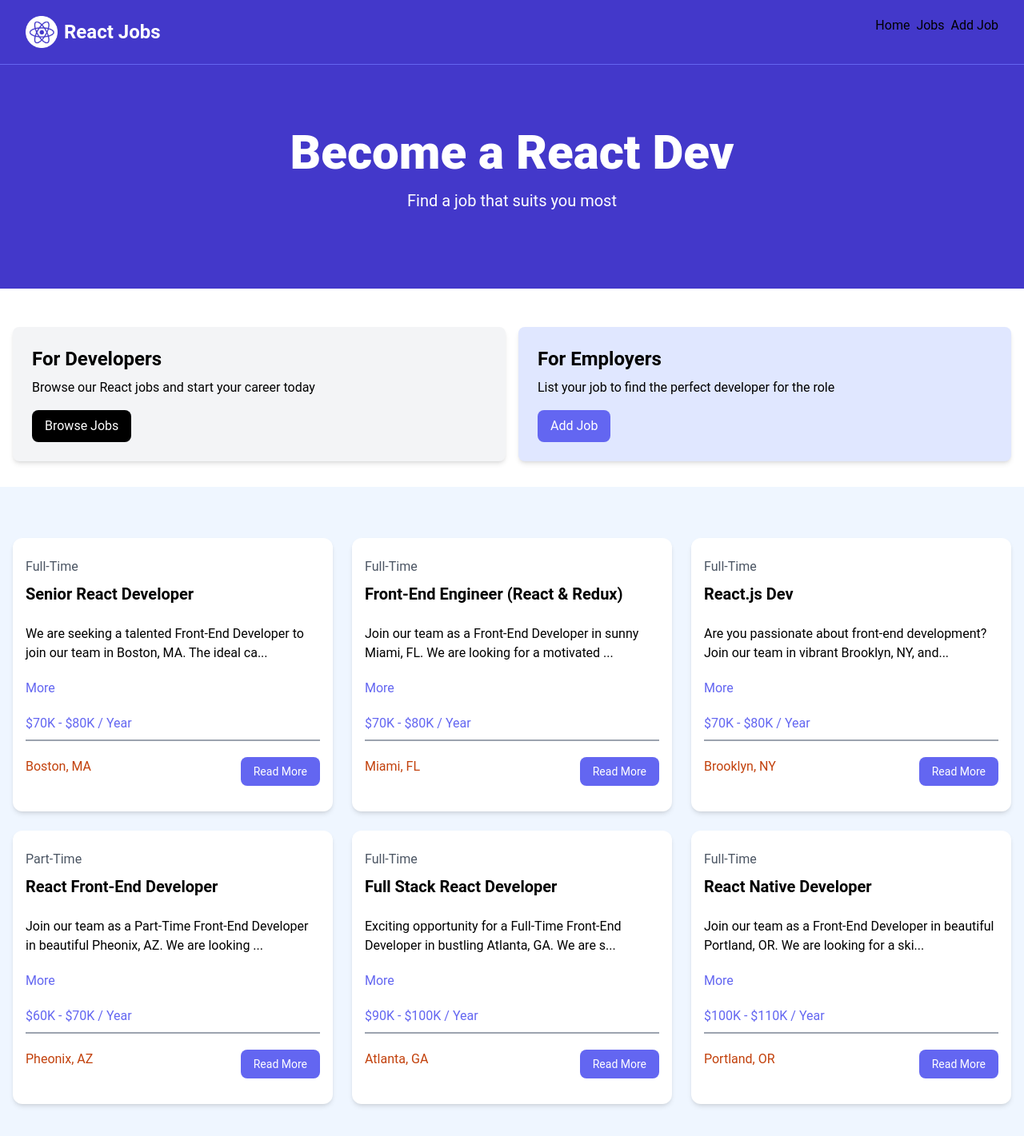
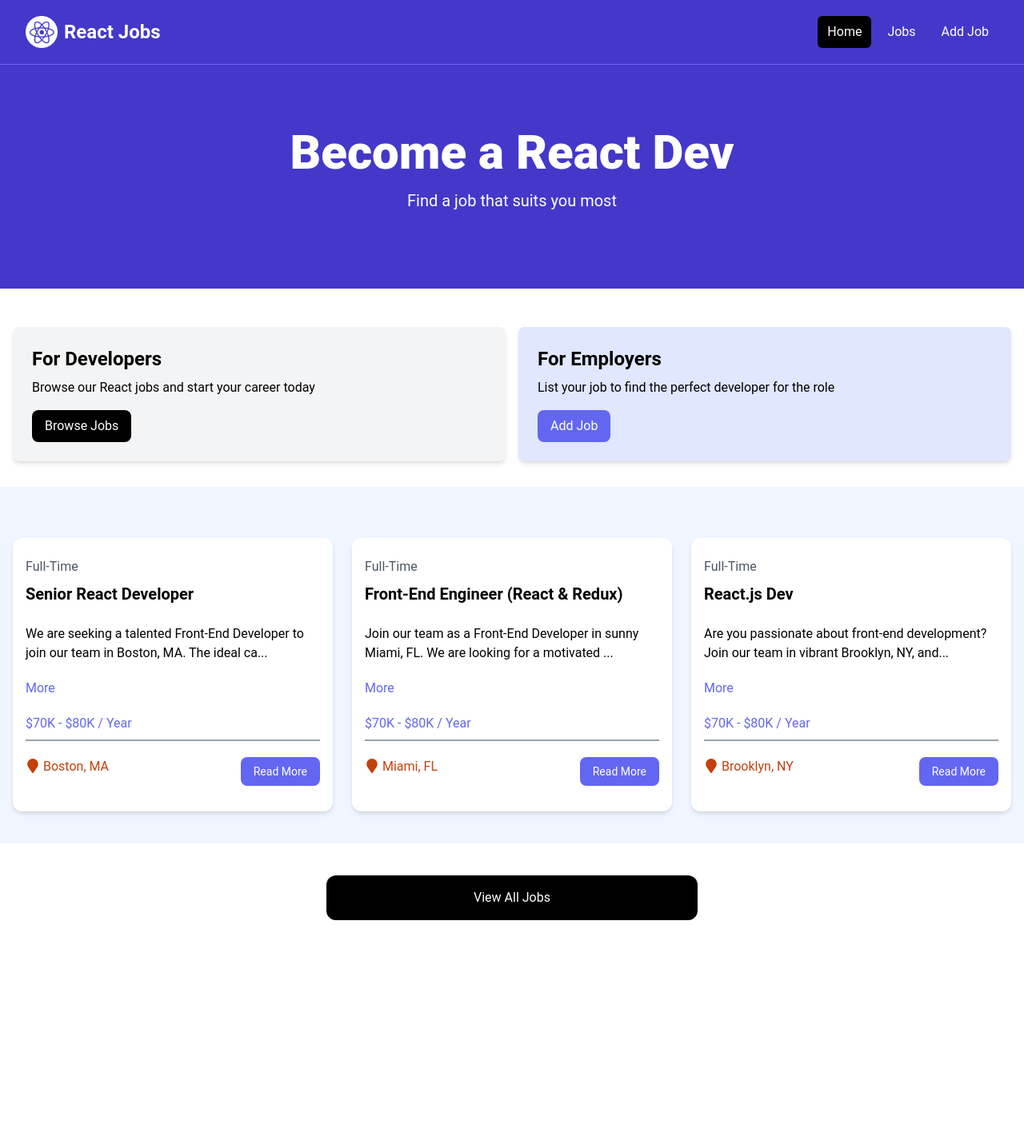
Before and after one commit to Awaisqadri22/traversy-react, a React (Vite) app: page / in a window 1280 px wide. Shown: the whole page at 80% size. After the commit the page ends 1191 px from the top, so only its background shows below. Built offline with nearby package versions, Linux system fonts and the light colour scheme.

Commit message:
layouts and pages learn

```diff
--- a/src/App.jsx
+++ b/src/App.jsx
@@ -1,20 +1,27 @@
-import React from 'react';
-import Navbar from './components/Navbar';
-import Hero from './components/Hero';
-import HomeCards from './components/HomeCards';
-import JobListings from './components/JobListings';
-
-
+import {
+  Route,
+  createBrowserRouter,
+  createRoutesFromElements,
+  RouterProvider,
+} from "react-router-dom";
+import React from "react";
+import MainLayout from "./layouts/MainLayout";
+import HomePage from "./pages/HomePage";
+import JobsPage from "./pages/JobsPage";
+import NotFoundPage from "./pages/NotFoundPage";
 
 const App = () => {
-  return (
-    <>
-    <Navbar/>
-    <Hero/>
-    <HomeCards/>
-    <JobListings/>
-    </>
-  )
-}
+  const router = createBrowserRouter(
+    createRoutesFromElements(
+      <Route path="/" element={<MainLayout />}>
+        <Route index element={<HomePage />} />
+        <Route path="/jobs" element={<JobsPage />} />
+        <Route path="*" element={<NotFoundPage />} />
+      </Route>
+    )
+  );
 
-export default App
+  return <RouterProvider router={router} />;
+};
+
+export default App;
--- a/src/components/JobListing.jsx
+++ b/src/components/JobListing.jsx
@@ -1,5 +1,7 @@
 import React from "react";
+import { FaMapMarker } from "react-icons/fa";
 import { useState } from "react";
+import { Link } from "react-router-dom";
 
 const JobListing = ({ job }) => {
   const [showFullDescription, setShowFullDescription] = useState(false);
@@ -29,15 +31,15 @@
         <div className="border border-gray-400 mb-5"></div>
         <div className="flex flex-col lg:flex-row justify-between mb-4">
           <div className="text-orange-700 mb-3">
-            {/* <FaMapMarker className='inline text-lg mb-1 mr-1' /> */}
+            <FaMapMarker className="inline text-lg mb-1 mr-1" />
             {job.location}
           </div>
-          <a
+          <Link
             to={`/jobs/${job.id}`}
             className="h-[36px] bg-indigo-500 hover:bg-indigo-600 text-white px-4 py-2 rounded-lg text-center text-sm"
           >
             Read More
-          </a>
+          </Link>
         </div>
       </div>
     </div>
--- a/src/components/JobListings.jsx
+++ b/src/components/JobListings.jsx
@@ -2,13 +2,15 @@
 import JobListing from "./JobListing";
 import jobs from "../jobs.json";
 
-const JobListings = () => {
+const JobListings = ({ isHome = false }) => {
+  const allJobs = isHome ? jobs.jobs.slice(0, 3) : jobs.jobs;
+
   return (
     <section className="bg-blue-50 px-4 py-10">
       <div className="container-xl lg:container m-auto">
         <h2 className="text-3xl font-bold text-indigo-500 mb-6 text-center"></h2>
         <div className="grid grid-cols-1 md:grid-cols-3 gap-6">
-          {jobs.jobs.map((job) => (
+          {allJobs.map((job) => (
             <JobListing key={job.id} job={job} />
           ))}
         </div>
--- a/src/components/Navbar.jsx
+++ b/src/components/Navbar.jsx
@@ -1,36 +1,42 @@
-import React from 'react';
-import logo from '../assets/images/logo.png';
+import React from "react";
+import { NavLink } from "react-router-dom";
+import logo from "../assets/images/logo.png";
 
 const Navbar = () => {
+  const linkClass = ({ isActive }) =>
+    isActive
+      ? "bg-black text-white hover:bg-gray-900 hover:text-white rounded-md px-3 py-2"
+      : "text-white hover:bg-gray-900 hover:text-white rounded-md px-3 py-2";
+
   return (
-    <nav className='bg-indigo-700 border-b border-indigo-500'>
-    <div className='mx-auto max-w-7xl px-2 sm:px-6 lg:px-8'>
-      <div className='flex h-20 items-center justify-between'>
-        <div className='flex flex-1 items-center justify-center md:items-stretch md:justify-start'>
-          <a className='flex flex-shrink-0 items-center mr-4' to='/'>
-            <img className='h-10 w-auto' src={logo} alt='React Jobs' />
-            <span className='hidden md:block text-white text-2xl font-bold ml-2'>
+    <nav className="bg-indigo-700 border-b border-indigo-500">
+      <div className="mx-auto max-w-7xl px-2 sm:px-6 lg:px-8">
+        <div className="flex h-20 items-center justify-between">
+          <div className="flex flex-1 items-center justify-center md:items-stretch md:justify-start">
+            <a className="flex flex-shrink-0 items-center mr-4" to="/">
+              <img className="h-10 w-auto" src={logo} alt="React Jobs" />
+              <span className="hidden md:block text-white text-2xl font-bold ml-2">
                 React Jobs
               </span>
             </a>
-          <div className='md:ml-auto'>
-            <div className='flex space-x-2'>
-              <a  >
+            <div className="md:ml-auto">
+              <div className="flex space-x-2">
+                <NavLink className={linkClass} to="/">
                   Home
-              </a>
-              <a >
+                </NavLink>
+                <NavLink className={linkClass} to="/jobs">
                   Jobs
-              </a>
-              <a  >
+                </NavLink>
+                <NavLink className={linkClass} to="*">
                   Add Job
-              </a>
+                </NavLink>
               </div>
             </div>
           </div>
         </div>
       </div>
     </nav>
-  )
-}
+  );
+};
 
-export default Navbar
+export default Navbar;
--- /dev/null
+++ b/src/components/ViewAllJobs.jsx
@@ -0,0 +1,15 @@
+import { Link } from "react-router-dom";
+
+const ViewAllJobs = () => {
+  return (
+    <section className="m-auto max-w-lg my-10 px-6">
+      <Link
+        to="/jobs"
+        className="block bg-black text-white text-center py-4 px-6 rounded-xl hover:bg-gray-700"
+      >
+        View All Jobs
+      </Link>
+    </section>
+  );
+};
+export default ViewAllJobs;
--- /dev/null
+++ b/src/layouts/MainLayout.jsx
@@ -0,0 +1,12 @@
+import { Outlet } from "react-router-dom";
+import Navbar from "../components/Navbar";
+
+const MainLayout = () => {
+  return (
+    <>
+      <Navbar />
+      <Outlet />
+    </>
+  );
+};
+export default MainLayout;
--- /dev/null
+++ b/src/pages/HomePage.jsx
@@ -0,0 +1,16 @@
+import Hero from "../components/Hero";
+import HomeCards from "../components/HomeCards";
+import JobListings from "../components/JobListings";
+import ViewAllJobs from "../components/ViewAllJobs";
+
+const HomePage = () => {
+  return (
+    <>
+      <Hero />
+      <HomeCards />
+      <JobListings isHome="true" />
+      <ViewAllJobs />
+    </>
+  );
+};
+export default HomePage;
--- /dev/null
+++ b/src/pages/JobsPage.jsx
@@ -0,0 +1,12 @@
+import React from "react";
+import JobListings from "../components/JobListings";
+
+const JobsPage = () => {
+  return (
+    <section className="bg-blue-50 px-4 py-6">
+      <JobListings />
+    </section>
+  );
+};
+
+export default JobsPage;
--- /dev/null
+++ b/src/pages/NotFoundPage.jsx
@@ -0,0 +1,21 @@
+import React from "react";
+import { Link } from "react-router-dom";
+import { FaExclamationTriangle } from "react-icons/fa";
+
+const NotFoundPage = () => {
+  return (
+    <section className="text-center flex flex-col justify-center items-center h-96">
+      <FaExclamationTriangle className="text-yellow-400 text-5xl mb-4" />
+      <h1 className="text-6xl font-bold mb-4">404 Not Found</h1>
+      <p className="text-xl mb-5">This page does not exist</p>
+      <Link
+        to="/"
+        className="text-white bg-indigo-700 hover:bg-indigo-900 rounded-md px-3 py-2 mt-4"
+      >
+        Go Back
+      </Link>
+    </section>
+  );
+};
+
+export default NotFoundPage;
```
Lines whose indentation alone changed are shown as unchanged.
